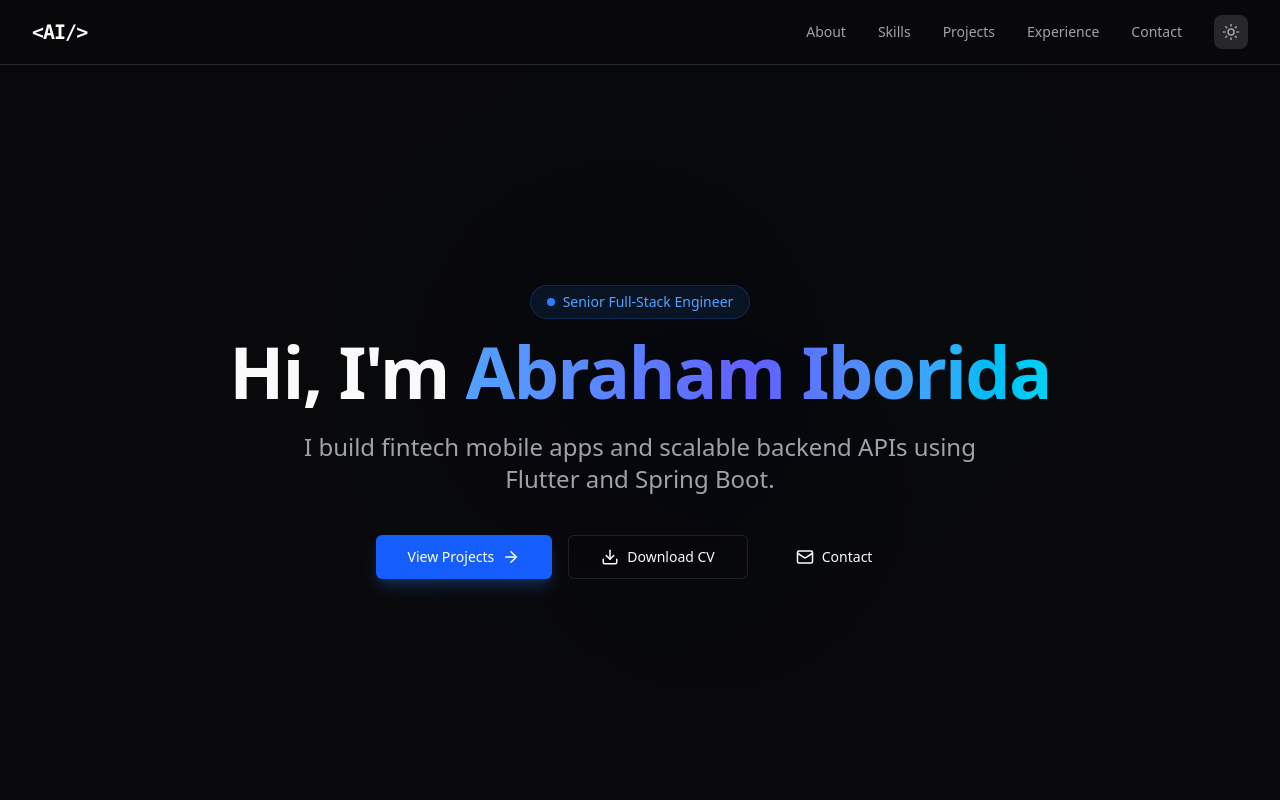
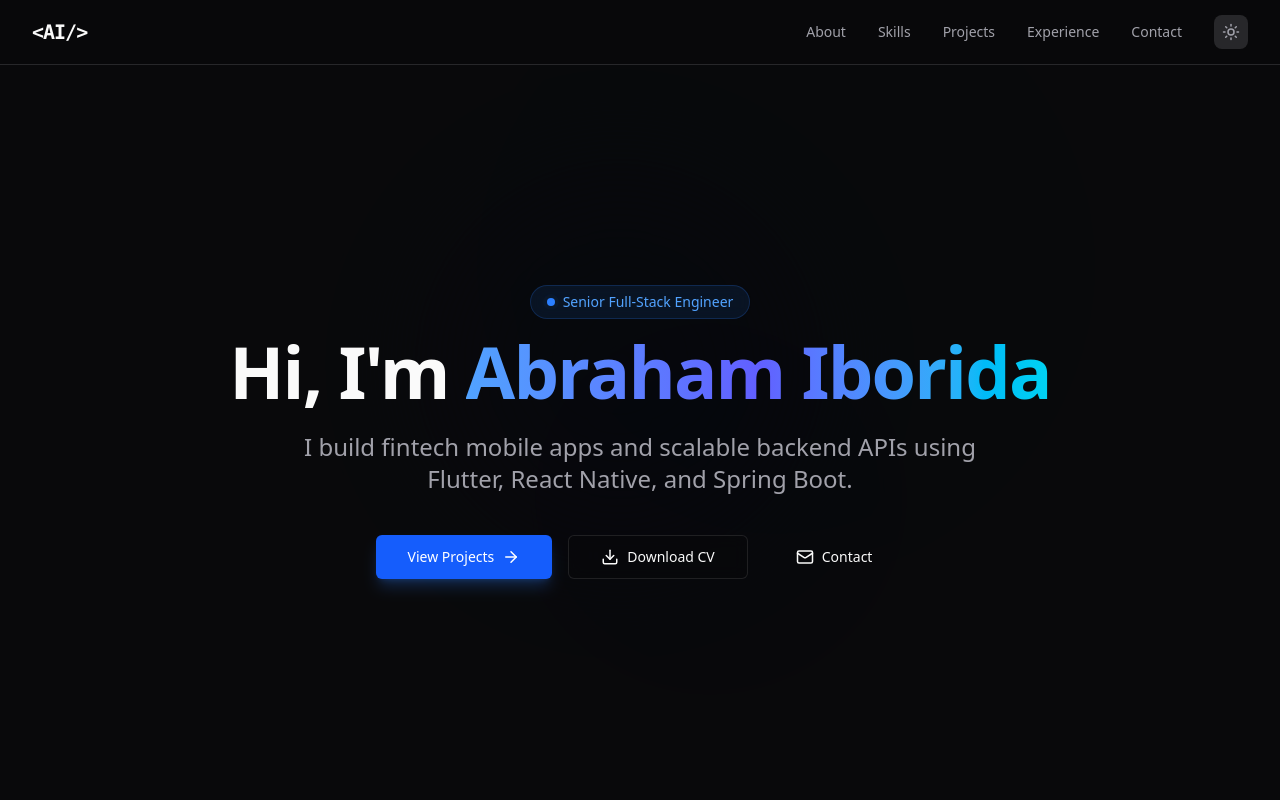
Before and after one commit to Olaore66/abrahamiborida.github.io, a Next.js app: page / in a window 1280 px wide. Shown: the top 800 px of the page. Built offline with nearby package versions, Linux system fonts and the light colour scheme.

Commit message:
feat: add React Native to skills

```diff
--- a/src/app/layout.tsx
+++ b/src/app/layout.tsx
@@ -18,7 +18,7 @@ const outfit = Outfit({
 export const metadata: Metadata = {
   title: "Abraham Iborida - Software Engineer",
   description:
-    "Portfolio of Abraham Iborida, a Mobile & Backend Software Engineer specializing in fintech mobile apps and scalable backend APIs using Flutter and Spring Boot.",
+    "Portfolio of Abraham Iborida, a Mobile & Backend Software Engineer specializing in fintech mobile apps and scalable backend APIs using Flutter, React Native, and Spring Boot.",
   openGraph: {
     title: "Abraham Iborida - Software Engineer",
     description: "I build fintech mobile apps and scalable backend APIs.",
--- a/src/components/hero.tsx
+++ b/src/components/hero.tsx
@@ -47,7 +47,7 @@ export function Hero() {
                     transition={{ duration: 0.5, delay: 0.2 }}
                     className="text-xl md:text-2xl text-muted-foreground mb-10 max-w-2xl mx-auto"
                 >
-                    I build fintech mobile apps and scalable backend APIs using Flutter and Spring Boot.
+                    I build fintech mobile apps and scalable backend APIs using Flutter, React Native, and Spring Boot.
                 </motion.p>
 
                 <motion.div
```
